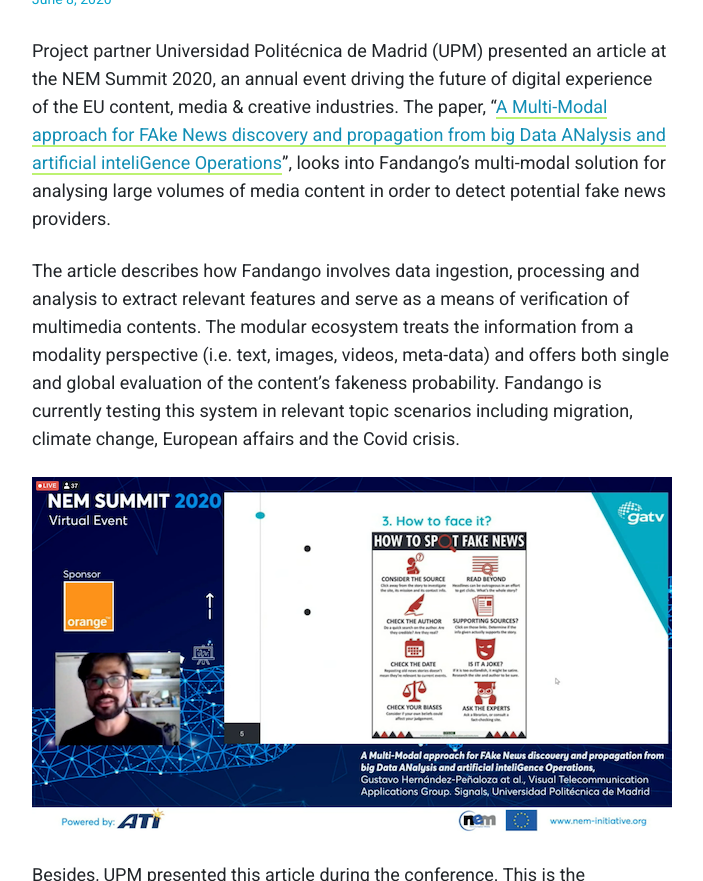
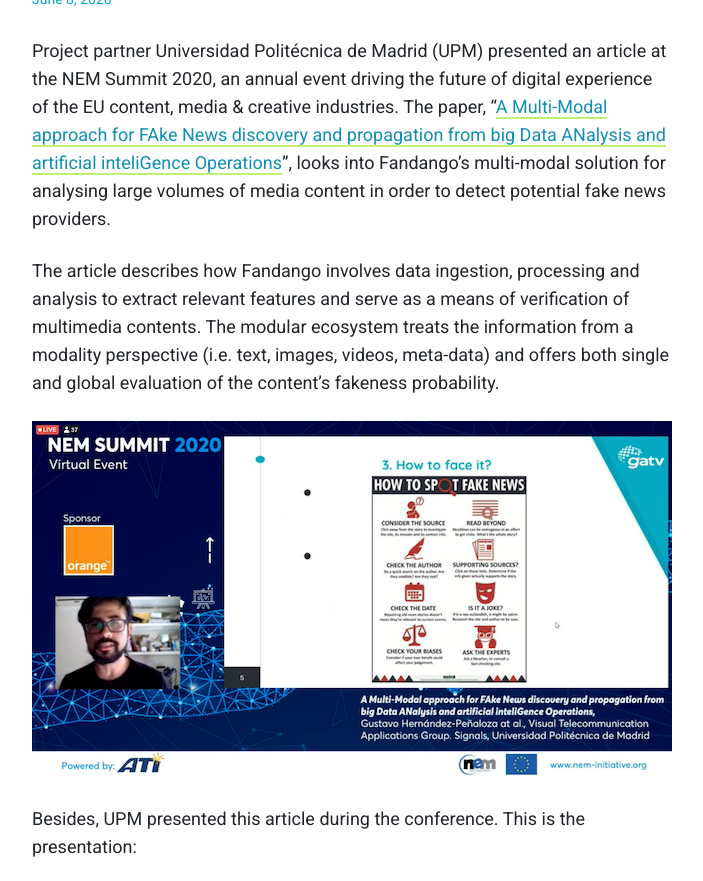
Before and after one commit to fandangOrg/fandango-web, a Jekyll site: the page built from _posts/2020-06-08-fandango-at-nem-summit-2020.markdown, in a window 1280 px wide and 900 px high, scrolled down 781 px, cut to the strip 0-881 px from the top of the window. Shown: the whole strip, without its empty margins (288-991 px from the left). Built offline with Jekyll 4.4.1, drawn with Linux system fonts in a browser that asks for light colours; comment, search, counter and statistics services are not loaded.

Commit message:
Updated Fandango At Nem Summit 2020

```diff
--- a/_posts/2020-06-08-fandango-at-nem-summit-2020.markdown
+++ b/_posts/2020-06-08-fandango-at-nem-summit-2020.markdown
@@ -9,7 +9,7 @@ image: "/uploads/Captura%20de%20pantalla%202020-06-08%20a%20las%2018.39.32.png"
 Project partner Universidad Politécnica de Madrid (UPM) presented an article at the NEM Summit 2020, an annual event driving the future of digital experience of the EU content, media & creative industries. The paper, "[A Multi-Modal approach for FAke News discovery and propagation from big Data ANalysis and artificial inteliGence Operations](https://www.dropbox.com/s/9z3a1l8vzd9xwe2/multimodal_approach_fake_news_discovery_and_propagation.pdf?dl=0
 )", looks into Fandango's multi-modal solution for analysing large volumes of media content in order to detect potential fake news providers.
 
-The article describes how Fandango involves data ingestion, processing and analysis to extract relevant features and serve as a means of verification of multimedia contents. The modular ecosystem treats the information from a modality perspective (i.e. text, images, videos, meta-data) and offers both single and global evaluation of the content’s fakeness probability. Fandango is currently testing this system in relevant topic scenarios including migration, climate change, European affairs and the Covid crisis.
+The article describes how Fandango involves data ingestion, processing and analysis to extract relevant features and serve as a means of verification of multimedia contents. The modular ecosystem treats the information from a modality perspective (i.e. text, images, videos, meta-data) and offers both single and global evaluation of the content’s fakeness probability.
 
 ![NEM_SUMMIT_2020-309409.png](/uploads/NEM_SUMMIT_2020-309409.png)
 
```
